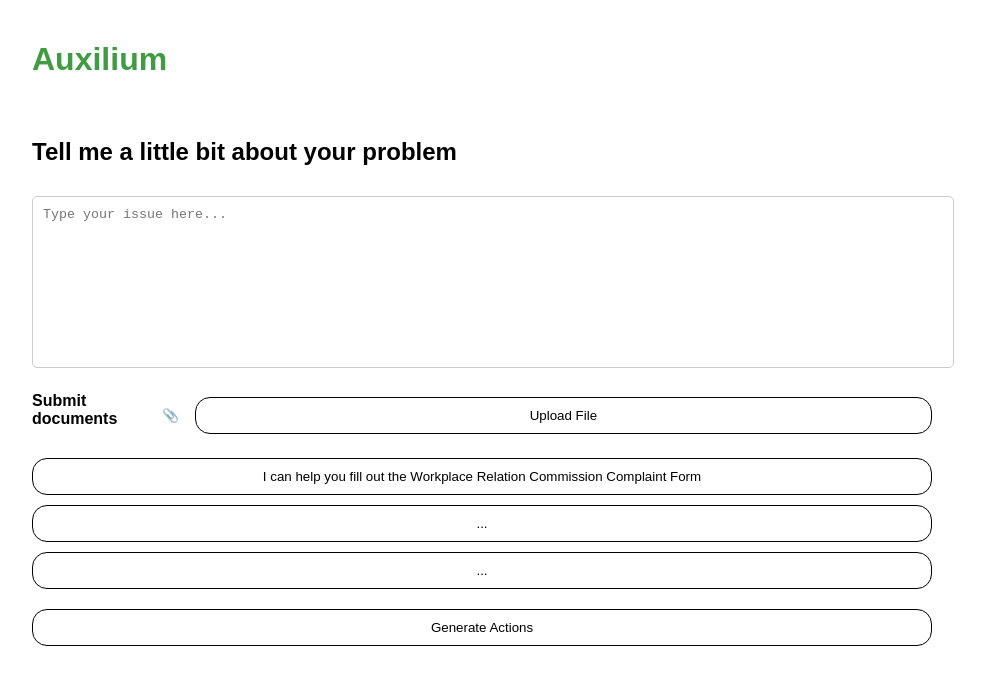
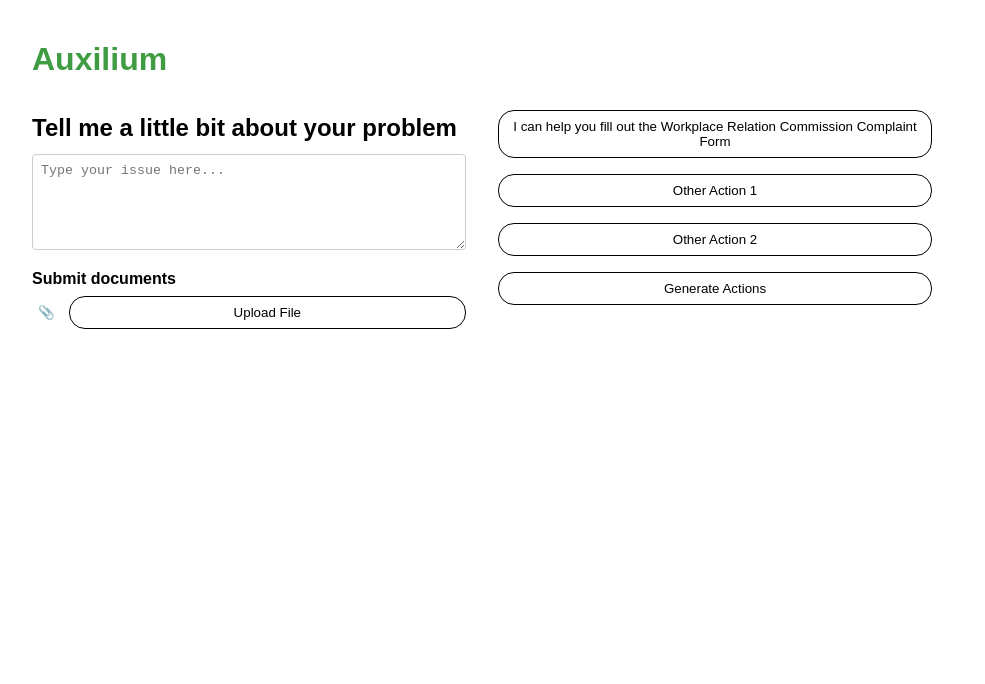
Before and after one commit to Ktoettotakoy/Auxilium, a React (Create React App) app in the folder frontend/: page / in a window 1280 px wide. Shown: the top 684 px of the page, without its empty margins (158-1143 px from the left). Built offline with nearby package versions, Linux system fonts and the light colour scheme.

Commit message:
added 2 columns to the layout

```diff
--- a/frontend/src/pages/homeScreen.css
+++ b/frontend/src/pages/homeScreen.css
@@ -1,96 +1,93 @@
 .container {
   padding: 20px;
-    max-width: 900px; /* You can remove this if you want it to take full width */
-    margin: auto; /* Center the container */
-    width: 100%; /* Make the container take full width */
-    font-family: Arial, sans-serif; /* Use a clean font */
-    display: flex; /* Use flexbox for layout */
-    flex-direction: column; /* Stack elements vertically */
+  max-width: 896px;
+  margin: auto;
+  width: 100%;
+  font-family: Arial, sans-serif;
+  display: flex;
+  flex-direction: column;
 }
 
 .header {
-    text-align: center; /* Align header to the left */
+  text-align: center;
   color: rgb(63, 156, 67);
-    font-size: 2em; /* Larger font size for the header */
-    margin-bottom: 20px; /* Space below the header */
+  font-size: 2em;
+  margin-bottom: 16px;
+}
+
+.two-column-layout {
+  display: flex;
+  justify-content: space-between;
+  gap: 32px;
+}
+.column {
+  flex: 1;
 }
 
 .prompt {
-    margin-top: 20px;
-    width: 100%; /* Make prompt take full width */
+  margin-bottom: 8px;
 }
 
 .prompt h2 {
-    text-align: left; /* Align prompt text to the left */
+  margin-bottom: 8px;
+  text-align: left;
 }
 
 .textarea {
-    width: 100%; /* Make textarea take full width */
-    height: 150px;
-    resize: none;
-    margin-top: 10px;
-    padding: 10px; /* Padding for better text input */
-    border: 1px solid #ccc; /* Light border */
-    border-radius: 5px; /* Rounded corners */
+  width: 100%;
+  height: 96px;
+  resize: vertical;
+  margin-top: 4px;
+  padding: 8px;
+  border: 1px solid #ccc;
+  border-radius: 4px;
+  box-sizing: border-box;
 }
 
 .submit-docs {
-    margin-top: 20px;
-    width: 100%; /* Make submit-docs take full width */
-    display: flex; /* Use flexbox for layout */
-    justify-content: space-between; /* Align items to the far left and right */
+  margin-top: 16px;
 }
 
 .submit-docs label {
   display: block;
-    margin-bottom: 10px;
-    font-weight: bold; /* Bold label */
+  margin-bottom: 8px;
+  font-weight: bold;
 }
 
 .upload-container {
   display: flex;
-    align-items: center; /* Center icon and text vertically */
-    width: 100%; /* Make upload-container take full width */
+  align-items: center;
+  gap: 8px;
 }
 
 .icon-button {
   border: none;
   background: none;
   cursor: pointer;
-    margin-right: 10px; /* Space between icon and button */
 }
 
 .upload-button {
   border: 1px solid black;
-    border-radius: 15px;
-    padding: 10px;
+  border-radius: 16px;
+  padding: 8px;
   background: none;
   cursor: pointer;
-    width: 100%; /* Make upload button take full width */
+  width: 100%;
 }
 
 .action-buttons {
   display: flex;
   flex-direction: column;
-    align-items: flex-end; /* Align buttons to the far right */
-    margin-top: 20px;
-    width: 100%; /* Ensure action-buttons take full width */
+  align-items: flex-start;
+  gap: 16px;
+  margin-top: 16px;
 }
 
 .action-buttons button {
   border: 1px solid black;
-    border-radius: 15px;
-    padding: 10px;
+  border-radius: 16px;
+  padding: 8px;
   background: none;
   cursor: pointer;
-    margin-bottom: 10px;
-    width: 100%; /* Make buttons take full width */
+  width: 100%;
 }
-
-  .action-buttons button:last-child {
-    margin-bottom: 0; /* No margin for the last button */
-  }
-
-  .generate-button {
-    margin-top: 10px; /* Space above the generate button */
-  }
--- a/frontend/src/pages/homeScreen.js
+++ b/frontend/src/pages/homeScreen.js
@@ -1,12 +1,34 @@
-// frontend/src/pages/auxiliumForm.js
-
 import React, { useState } from 'react';
 import { useNavigate } from 'react-router-dom';
 import './homeScreen.css'; // Import the CSS file
 
 const HomeScreen = () => {
-  const [userInput, setUserInput] = useState("");
+  const [userInput, setUserInput] = useState(""); // Store user input
   const navigate = useNavigate();
+
+  // Function to handle submission
+  const handleSubmit = async () => {
+    const problemData = { Problem: userInput }; // Create JSON object
+
+    try {
+      const response = await fetch('http://localhost:50505/submit', {
+        method: 'POST', // HTTP method
+        headers: {
+          'Content-Type': 'application/json', // Set content type to JSON
+        },
+        body: JSON.stringify(problemData), // Convert the data to JSON
+      });
+
+      if (!response.ok) {
+        throw new Error('Network response was not ok');
+      }
+
+      const result = await response.json(); // Parse the response
+      console.log(result); // Log result for debugging, remove this later
+    } catch (error) {
+      console.error('There was a problem with the fetch operation:', error);
+    }
+  };
 
   const handleButtonClick = () => {
     navigate('/formSETNAMEScreen'); // Navigate to formSETNAMEScreen.js
@@ -14,10 +36,13 @@ const HomeScreen = () => {
 
   return (
     <div className="container">
-      {/* Row 1 */}
       <h1 className="header">Auxilium</h1>
 
-      {/* Row 2 */}
+      {/* Two-column layout */}
+      <div className="two-column-layout">
+
+        {/* Column 1 - User input and file upload */}
+        <div className="column">
           <div className="prompt">
             <h2>Tell me a little bit about your problem</h2>
             <textarea
@@ -28,7 +53,6 @@ const HomeScreen = () => {
             />
           </div>
 
-      {/* Row 3 */}
           <div className="submit-docs">
             <label>Submit documents</label>
             <div className="upload-container">
@@ -38,13 +62,17 @@ const HomeScreen = () => {
               <button className="upload-button">Upload File</button>
             </div>
           </div>
+        </div>
 
-      {/* Row 4 */}
+        {/* Column 2 - Action buttons */}
+        <div className="column">
           <div className="action-buttons">
-        <button onClick={handleButtonClick}>I can help you fill out the Workplace Relation Commission Complaint Form</button> {/* Updated button */}
-        <button>...</button>
-        <button>...</button>
-        <button className="generate-button">Generate Actions</button>
+            <button onClick={handleButtonClick}>I can help you fill out the Workplace Relation Commission Complaint Form</button>
+            <button>Other Action 1</button>
+            <button>Other Action 2</button>
+            <button className="generate-button" onClick={handleSubmit}>Generate Actions</button>
+          </div>
+        </div>
       </div>
     </div>
   );
```
Also changed, not shown: frontend/public/manifest.json, 2 other files (tests, documents, lock files or other folders). Lines whose indentation alone changed are shown as unchanged.
